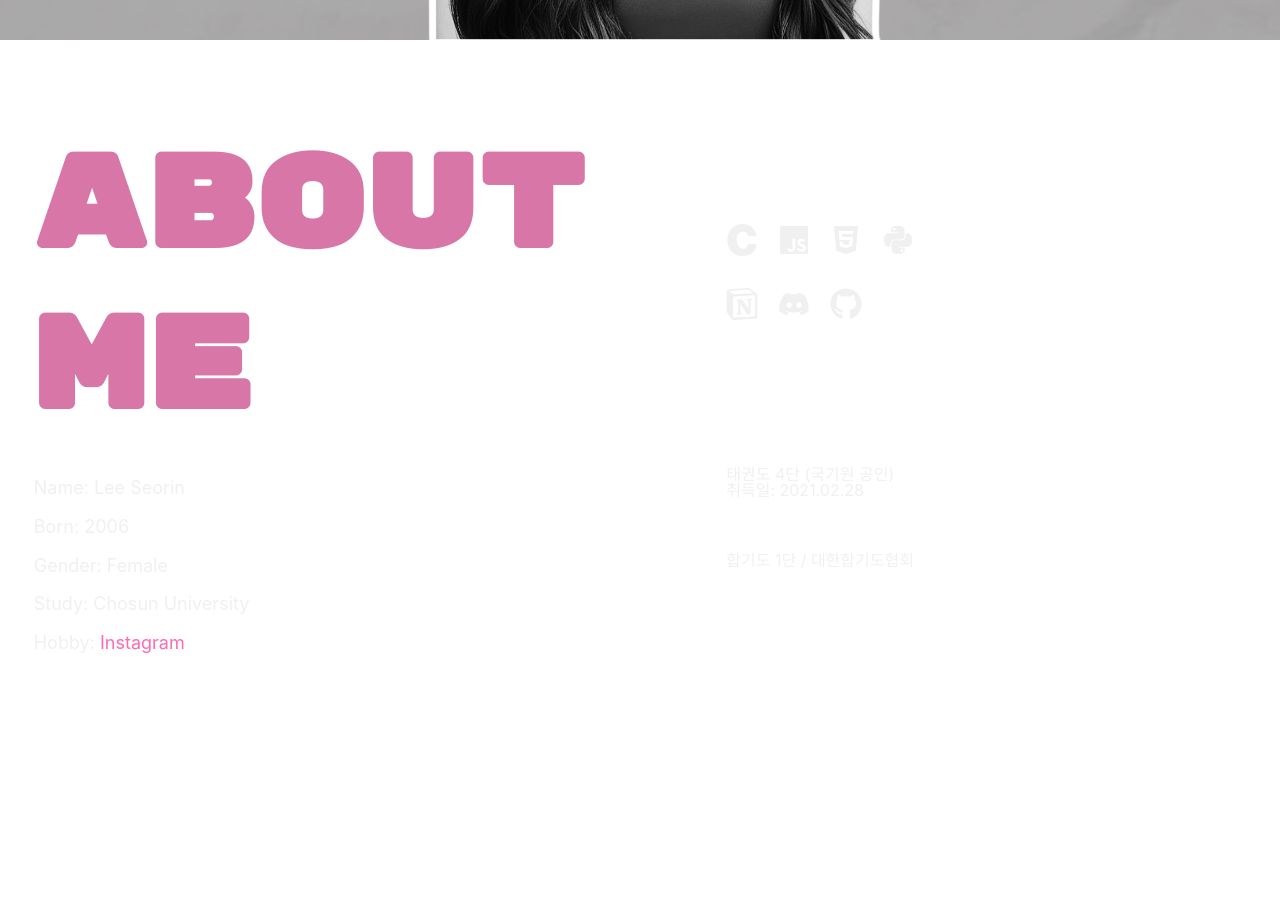
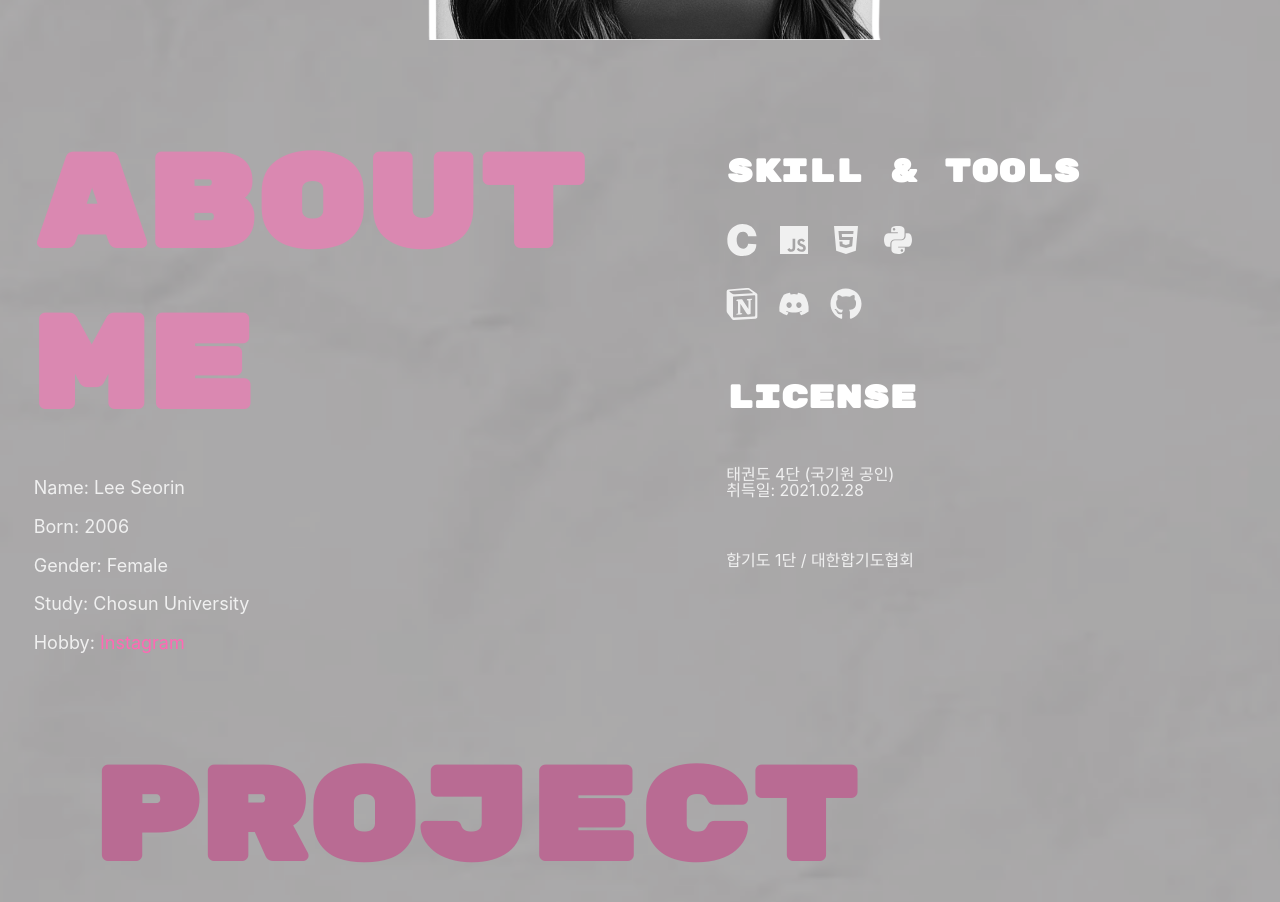
Before and after one commit to lsr0822/portfolio, a React (Create React App) app: page / in a window 1280 px wide. Shown: the part 760-1662 px from the top of the page. Built offline with nearby package versions, Linux system fonts and the light colour scheme.

Commit message:
3번째 페이지

```diff
--- a/src/App.css
+++ b/src/App.css
@@ -1,7 +1,7 @@
 .about-container {
   position: relative;
   width: 100vw;
-  height: 75vh;
+  height: 100vh;
   overflow: hidden;
   background-color: black;
 }
@@ -120,8 +120,8 @@ body {
   top: 0;
   left: 0;
   width: 100vw;
-  height: 100vh;
-  z-index: 0;
+  height: 300vh;
+  z-index: -1;
   overflow: hidden;
 }
 
@@ -160,3 +160,25 @@ body {
   position: relative;
   overflow: hidden;
 }
+
+
+
+.bg-image {
+  position: absolute;
+  width: 100%;
+  height: 100%;
+  object-fit: cover;
+  transition: opacity 0.5s ease;
+  top: 0;
+  left: 0;
+}
+
+.bg1 {
+  z-index: 1;
+}
+.bg2 {
+  z-index: 2;
+}
+.bg3 {
+  z-index: 3;
+}
--- a/src/App.js
+++ b/src/App.js
@@ -2,8 +2,10 @@ import React, { useEffect, useState } from 'react';
 import './App.css';
 import background1 from './asset/IMG_4167.PNG';
 import background2 from './asset/IMG_4168.PNG';
+import background3 from './asset/IMG_4173.PNG';
 import person from './asset/IMG_4165.PNG';
 import Resume from './pages/Resume';
+import NoticeBoard from './pages/NoticeBoard';
 
 function App() {
   const [visitCount, setVisitCount] = useState(0);
@@ -23,15 +25,19 @@ function App() {
   }, []);
 
   const opacity = Math.min(scrollY / window.innerHeight, 1);
+  const vh = window.innerHeight;
+
+const opacity3 = Math.min(Math.max((scrollY - vh) / vh, 0), 1);
 
   return (
     <>
       <div className="background-layer">
         <img src={background1} alt="bg1" className="bg-image bg1" />
         <img src={background2} alt="bg2" className="bg-image bg2" style={{ opacity }} />
+        <img src={background3} alt="bg3" className="bg-image bg3" style={{ opacity: opacity3 }} />
       </div>
 
-      {/* ✅ 1페이지 */}
+
       <div className="content-section">
         <h1 className="main-text">PORTFOLIO</h1>
         <h2 className="sub-text">Front-End</h2>
@@ -61,8 +67,9 @@ function App() {
         </a>
       </div>
 
-      {/* ✅ 바로 이어서 2페이지 → Resume 컴포넌트 (AboutBox 포함) */}
+
       <Resume />
+      <NoticeBoard/>
     </>
   );
 }
--- a/src/components/AboutBox.jsx
+++ b/src/components/AboutBox.jsx
@@ -2,6 +2,7 @@ import React from 'react';
 import profileImg from '../asset/IMG_6680.JPG';
 import { FaJs, FaHtml5, FaPython, FaGithub, FaDiscord } from 'react-icons/fa';
 import { SiC, SiNotion } from 'react-icons/si';
+
 import '../styles/AboutBox.css';
 
 function AboutBox() {
@@ -29,6 +30,7 @@ function AboutBox() {
             <FaJs size={32} />
             <FaHtml5 size={32} />
             <FaPython size={32} />
+
           </div>
           <div className="icon-group">
             <SiNotion size={32} />
--- /dev/null
+++ b/src/pages/NoticeBoard.jsx
@@ -0,0 +1,12 @@
+import React from 'react';
+import '../styles/NoticeBoard.css';
+
+function NoticeBoard() {
+  return (
+    <div className="notice-wrapper">
+      <h1 className="notice-title">PROJECT</h1>
+    </div>
+  );
+}
+
+export default NoticeBoard;
--- a/src/styles/AboutBox.css
+++ b/src/styles/AboutBox.css
@@ -27,7 +27,7 @@
   font-family: 'Rubik Mono One', sans-serif;
   font-size: 130px;
   margin-bottom: 20px;
-  color: #d776a7;
+  color: #da88b1;
   position: relative;
   z-index: 0;
 }
--- /dev/null
+++ b/src/styles/NoticeBoard.css
@@ -0,0 +1,47 @@
+
+
+.notice-img {
+  max-width: 90%;
+  max-height: 90%;
+  object-fit: contain;
+  border-radius: 12px;
+  box-shadow: 0 4px 16px rgba(0, 0, 0, 0.5);
+}
+.notice-wrapper {
+  height: 100vh;
+  display: flex;
+  justify-content: center;
+  align-items: center;
+  padding: 50px;
+  box-sizing: border-box;
+  position: relative;
+  z-index: 1;
+}
+
+.notice-img {
+  width: 60%;
+  max-width: 700px;
+  border-radius: 20px;
+}
+
+@import url('https://fonts.googleapis.com/css2?family=Rubik+Mono+One&display=swap');
+
+.notice-wrapper {
+  height: 100vh;
+  display: flex;
+  justify-content: flex-start;
+  align-items: flex-start;
+  padding-left: 2vw;
+  padding-right: 15vw;
+  box-sizing: border-box;
+  background-color: transparent;
+}
+
+.notice-title {
+  font-family: 'Rubik Mono One', sans-serif;
+  font-size: 130px;
+  color: #b96b93;
+  margin-top: -150px;
+  margin-left: 60px;
+  z-index: 10;
+}
```
